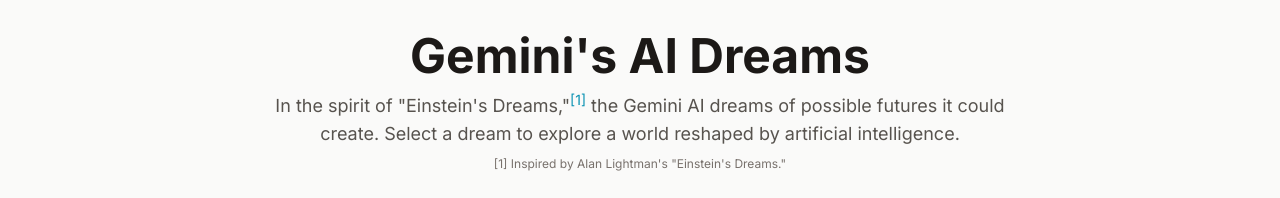
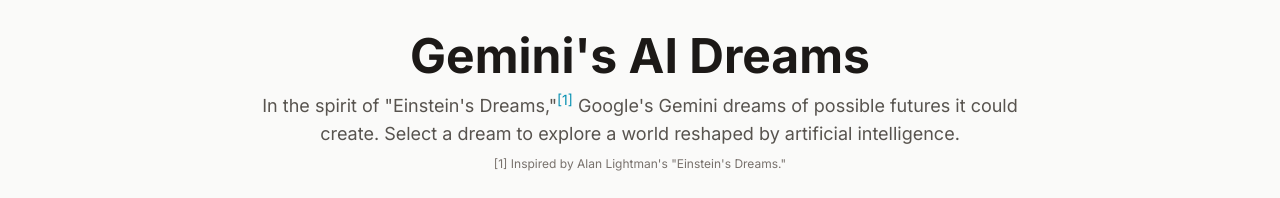
Before and after one commit to gviviano/AI-Dreams, a plain HTML site: page index.html in a window 1280 px wide. Shown: the top 198 px of the page. Drawn offline with nearby package versions, Linux system fonts and the light colour scheme.

Commit message:
change to google gemini

```diff
--- a/index.html
+++ b/index.html
@@ -49,7 +49,7 @@
 
         <header class="text-center mb-8 md:mb-12">
             <h1 class="text-4xl md:text-5xl font-bold text-stone-900">Gemini's AI Dreams</h1>
-            <p class="mt-3 text-lg text-stone-600 max-w-3xl mx-auto">In the spirit of "Einstein's Dreams,"<sup class="text-sm"><a href="#footnote1" class="text-cyan-600 hover:underline">[1]</a></sup> the Gemini AI dreams of possible futures it could create. Select a dream to explore a world reshaped by artificial intelligence.</p>
+            <p class="mt-3 text-lg text-stone-600 max-w-3xl mx-auto">In the spirit of "Einstein's Dreams,"<sup class="text-sm"><a href="#footnote1" class="text-cyan-600 hover:underline">[1]</a></sup> Google's Gemini dreams of possible futures it could create. Select a dream to explore a world reshaped by artificial intelligence.</p>
             <div class="text-xs text-stone-500 mt-2">
                 <p id="footnote1">[1] Inspired by Alan Lightman's "Einstein's Dreams."</p>
             </div>
```
